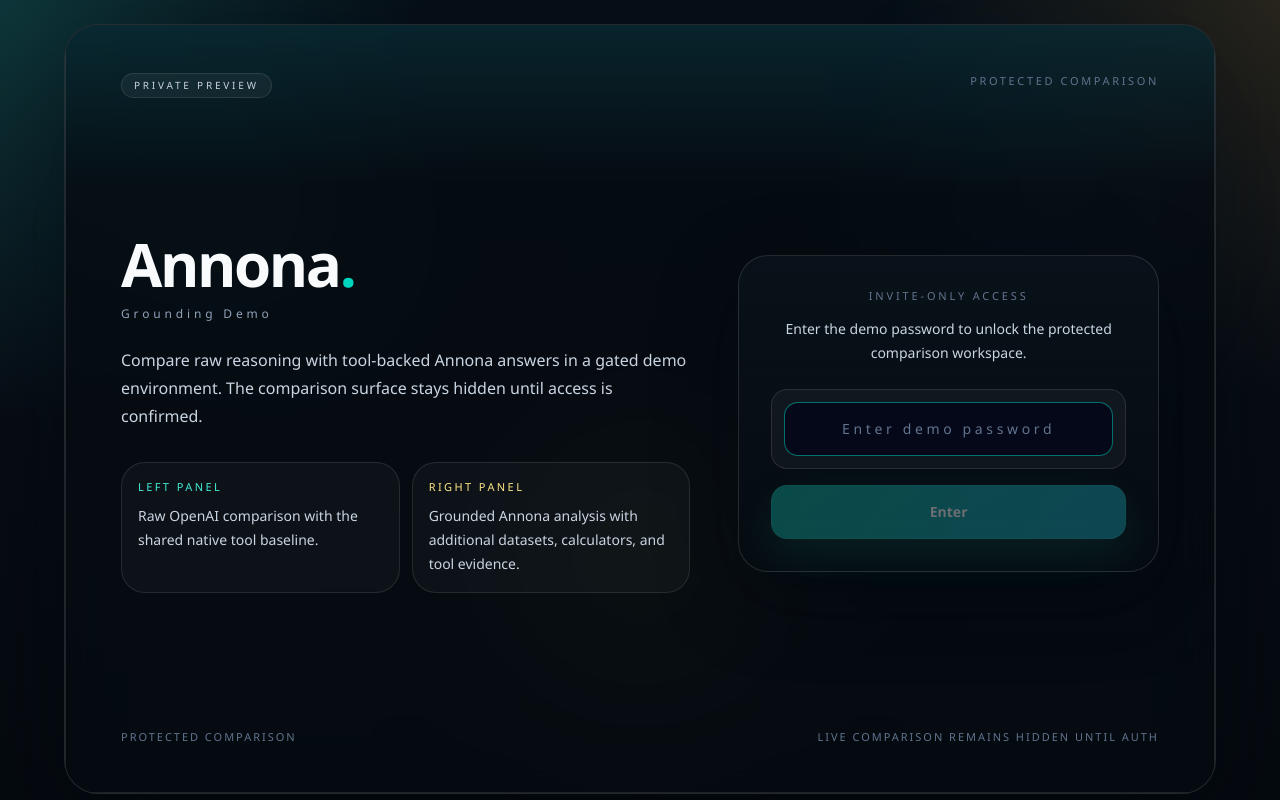
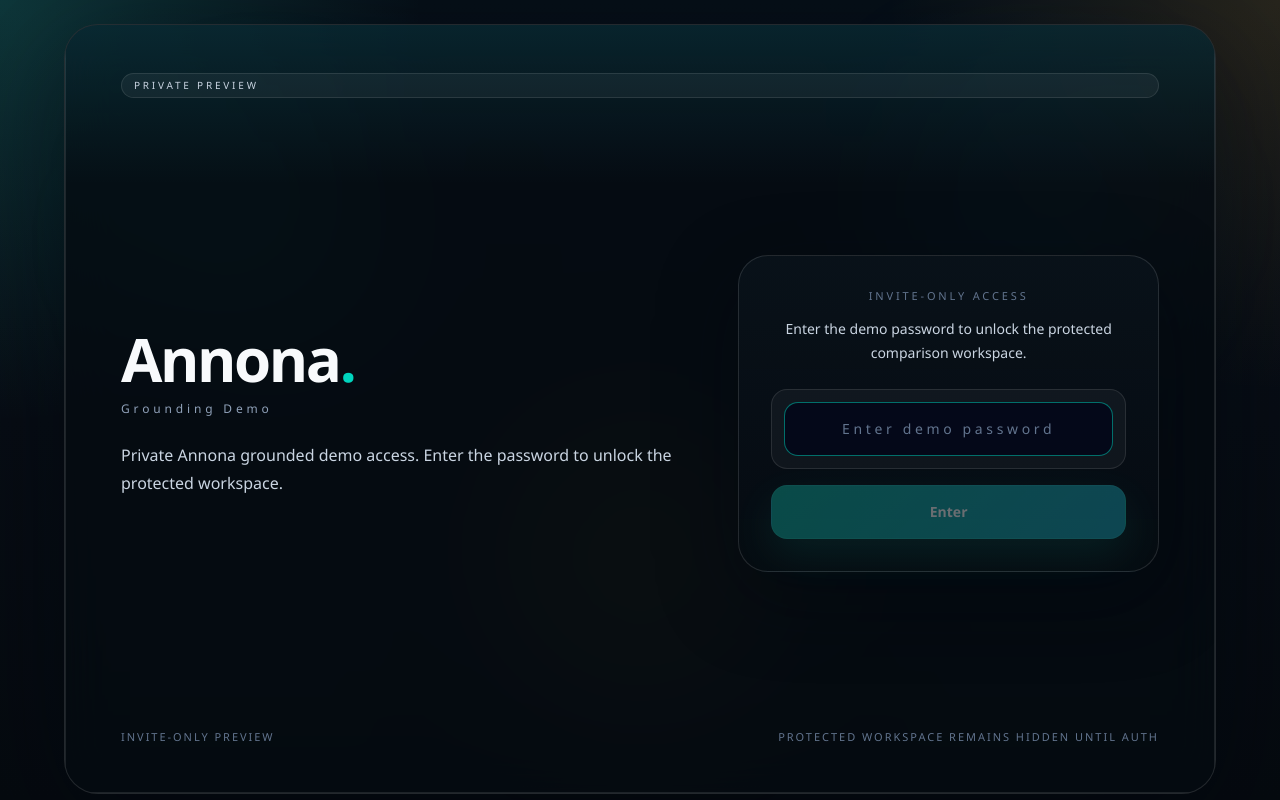
Before and after one commit to Supplie-AI/supplie-demo, a Next.js app: page / in a window 1280 px wide. Built offline with nearby package versions, Linux system fonts and the light colour scheme; no server answers.

Commit message:
Hide protected comparison cues in password gate

```diff
--- a/components/PasswordGate.tsx
+++ b/components/PasswordGate.tsx
@@ -70,13 +70,8 @@
           </div>
 
           <div className="relative flex min-h-[calc(100vh-2rem)] flex-1 flex-col justify-between px-6 py-8 sm:px-10 sm:py-10 lg:px-14 lg:py-12">
-            <div className="flex items-start justify-between gap-6">
-              <div className="inline-flex items-center gap-2 rounded-full border border-white/10 bg-[rgba(255,255,255,0.05)] px-3 py-1 text-[10px] font-medium uppercase tracking-[0.28em] text-slate-300">
-                Private Preview
-              </div>
-              <div className="hidden text-right text-[11px] uppercase tracking-[0.24em] text-slate-500 sm:block">
-                Protected comparison
-              </div>
+            <div className="inline-flex items-center gap-2 rounded-full border border-white/10 bg-[rgba(255,255,255,0.05)] px-3 py-1 text-[10px] font-medium uppercase tracking-[0.28em] text-slate-300">
+              Private Preview
             </div>
 
             <div className="grid flex-1 items-center gap-10 py-10 lg:grid-cols-[1.15fr_0.85fr] lg:gap-12 lg:py-12">
@@ -88,30 +83,9 @@
                   Grounding Demo
                 </div>
                 <p className="mt-6 max-w-xl text-sm leading-7 text-slate-300 sm:text-base">
-                  Compare raw reasoning with tool-backed Annona answers in a
-                  gated demo environment. The comparison surface stays hidden
-                  until access is confirmed.
+                  Private Annona grounded demo access. Enter the password to
+                  unlock the protected workspace.
                 </p>
-                <div className="mt-8 grid gap-3 text-left sm:grid-cols-2">
-                  <div className="rounded-3xl border border-white/10 bg-white/[0.03] p-4">
-                    <div className="text-[11px] uppercase tracking-[0.22em] text-teal-300">
-                      Left panel
-                    </div>
-                    <p className="mt-2 text-sm leading-6 text-slate-300">
-                      Raw OpenAI comparison with the shared native tool
-                      baseline.
-                    </p>
-                  </div>
-                  <div className="rounded-3xl border border-white/10 bg-white/[0.03] p-4">
-                    <div className="text-[11px] uppercase tracking-[0.22em] text-amber-200">
-                      Right panel
-                    </div>
-                    <p className="mt-2 text-sm leading-6 text-slate-300">
-                      Grounded Annona analysis with additional datasets,
-                      calculators, and tool evidence.
-                    </p>
-                  </div>
-                </div>
               </div>
 
               <div className="mx-auto w-full max-w-xl rounded-[30px] border border-white/12 bg-[linear-gradient(180deg,rgba(9,18,26,0.96),rgba(6,12,18,0.88))] p-6 shadow-[0_24px_80px_rgba(2,6,14,0.42)] sm:p-8">
@@ -162,8 +136,8 @@
             </div>
 
             <div className="flex items-center justify-between gap-4 text-[11px] uppercase tracking-[0.18em] text-slate-500">
-              <span>Protected comparison</span>
-              <span>Live comparison remains hidden until auth</span>
+              <span>Invite-only preview</span>
+              <span>Protected workspace remains hidden until auth</span>
             </div>
           </div>
         </div>
```
